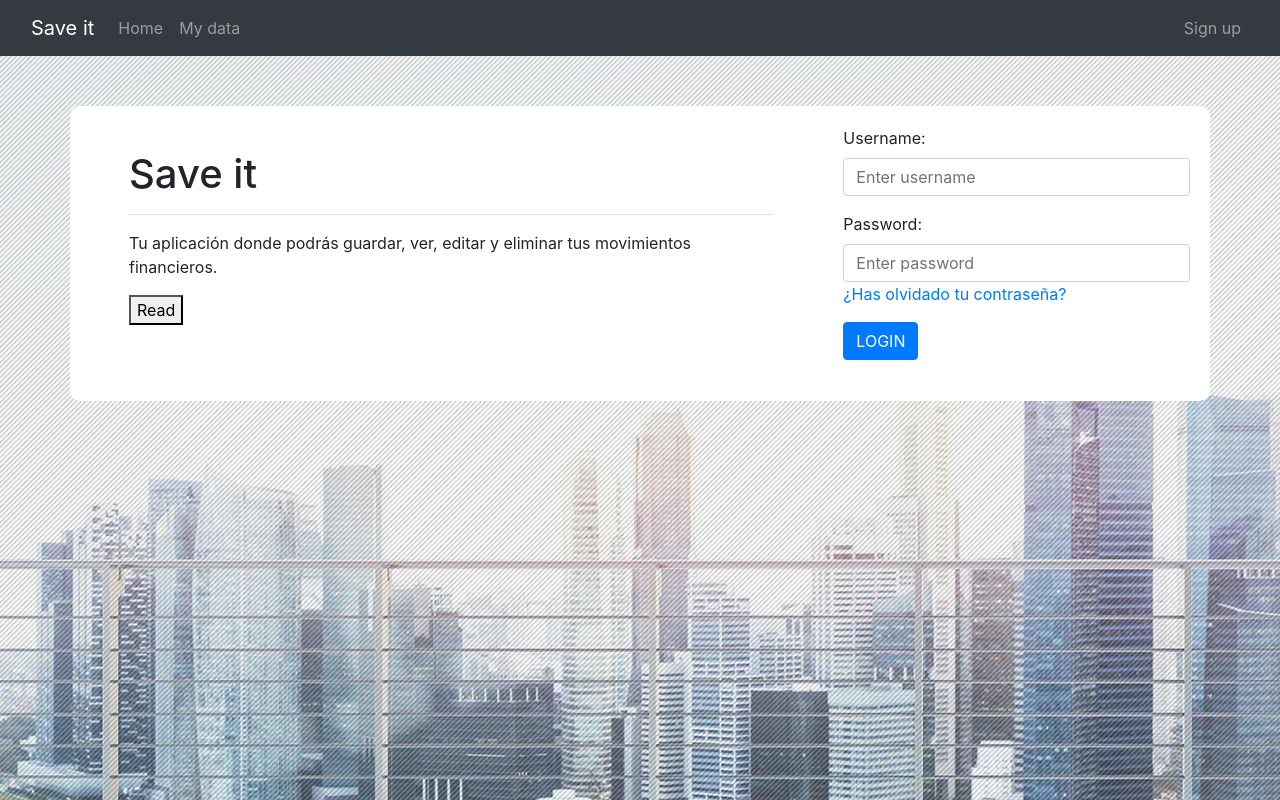
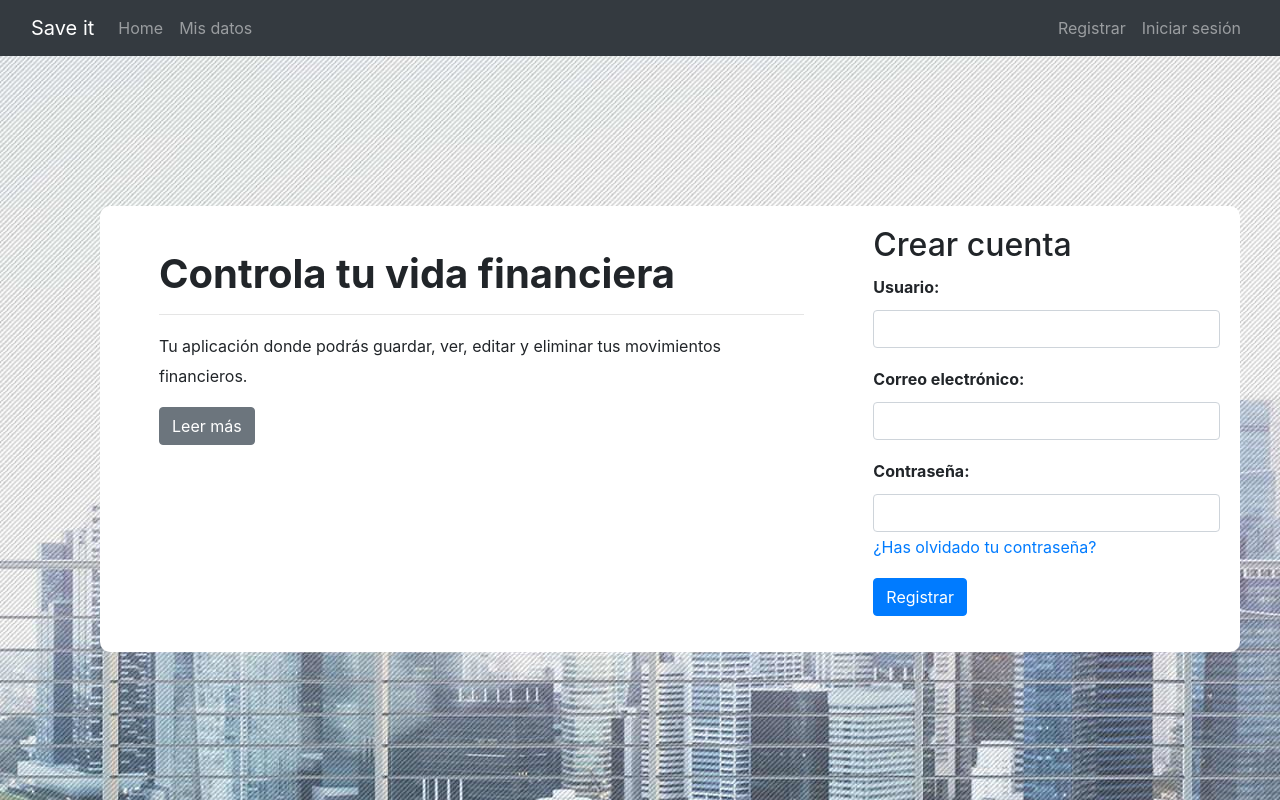
Before and after one commit to MarkFortes/Save-it, a PHP site: page / in a window 1280 px wide. Run offline with PHP 8.4, Linux system fonts and the light colour scheme; some libraries are stand-ins or nearby versions.

Commit message:
Some changes

```diff
--- a/css/styles.css
+++ b/css/styles.css
@@ -1,18 +1,35 @@
 body{
     background-image: url("../img/wallpaper_save_it.jpg");
-}
-
-.main-container{
-    margin-top: 50px;
-    background-color: white;
-    padding: 20px;
-    border-radius: 10px;
 }
 
 .jumbotron {
     background-color: white;
 }
 
-form{
+/*********************************************/
+
+#index-container{
+    margin-top: 150px;
+    margin-left: 100px;
+    background-color: white;
+    padding: 20px;
+    border-radius: 10px;
+    line-height: 30px;
+}
+
+/*Sign Up Page*/
+
+#signup-container{
+    margin-top: 150px;
+    margin-left: 100px;
+    background-color: white;
+    padding: 20px;
+    border-radius: 10px;
+    line-height: 30px;
+    width: 800px;
+}
+
+/*Log In Page*/
+#login-container{
 
 }
--- a/index.php
+++ b/index.php
@@ -2,31 +2,37 @@
 <?php
     require_once("plantillas/header.php");
 ?>
-    <div class="container main-container">
+
+    <div class="container" id="index-container">
         <div class="row">
             <div class="col-8">
                 <div class="jumbotron jumbotron-fluid hoverable p-4">
                     <div class="container">
-                        <h1>Save it</h1>
+                        <h1><b>Controla tu vida financiera</b></h1>
                         <hr>
                         <p>Tu aplicación donde podrás guardar, ver, editar y eliminar tus movimientos financieros.</p>
-                        <button>Read </button>
+                        <button type="button" class="btn btn-secondary">Leer más </button>
                     </div>
                 </div>
             </div>
             <div class="col-4">
+                <h2>Crear cuenta</h2>
                 <form action="" method="post">
                     <div class="form-group">
-                        <label>Username:</label>
-                        <input class="form-control" type="text" placeholder="Enter username">
+                        <label><b>Usuario:</b></label>
+                        <input class="form-control" type="text" required>
                     </div>
                     <div class="form-group">
-                        <label>Password:</label>
-                        <input class="form-control" type="password" placeholder="Enter password">
+                        <label><b>Correo electrónico:</b></label>
+                        <input class="form-control" type="email" required>
+                    </div>
+                    <div class="form-group">
+                        <label><b>Contraseña:</b></label>
+                        <input class="form-control" type="password" required>
                         <p><a href="#">¿Has olvidado tu contraseña?</a></p>
                     </div>
                     <div class="form-group">
-                        <button type="submit" class="btn btn-primary">LOGIN</button>
+                        <button type="submit" class="btn btn-primary">Registrar</button>
                     </div>
                 </form>
             </div>
--- a/plantillas/header.php
+++ b/plantillas/header.php
@@ -19,13 +19,16 @@
                     <a class="nav-link" href="#">Home</a>
                 </li>
                 <li class="nav-item">
-                    <a class="nav-link" href="#">My data</a>
+                    <a class="nav-link" href="#">Mis datos</a>
                 </li>
             </ul>
             <!--Right navbar-->
             <ul class="navbar-nav ml-auto">
                 <li class="nav-item">
-                    <a class="nav-link" href="#">Sign up</a>
+                    <a class="nav-link" href="signup.php">Registrar</a>
+                </li>
+                <li class="nav-item">
+                    <a class="nav-link" href="login.php">Iniciar sesión</a>
                 </li>
             </ul>
         </div>
```
Also changed, not shown: login.php (added, +15 -0 lines), signup.php (added, +34 -0 lines).
